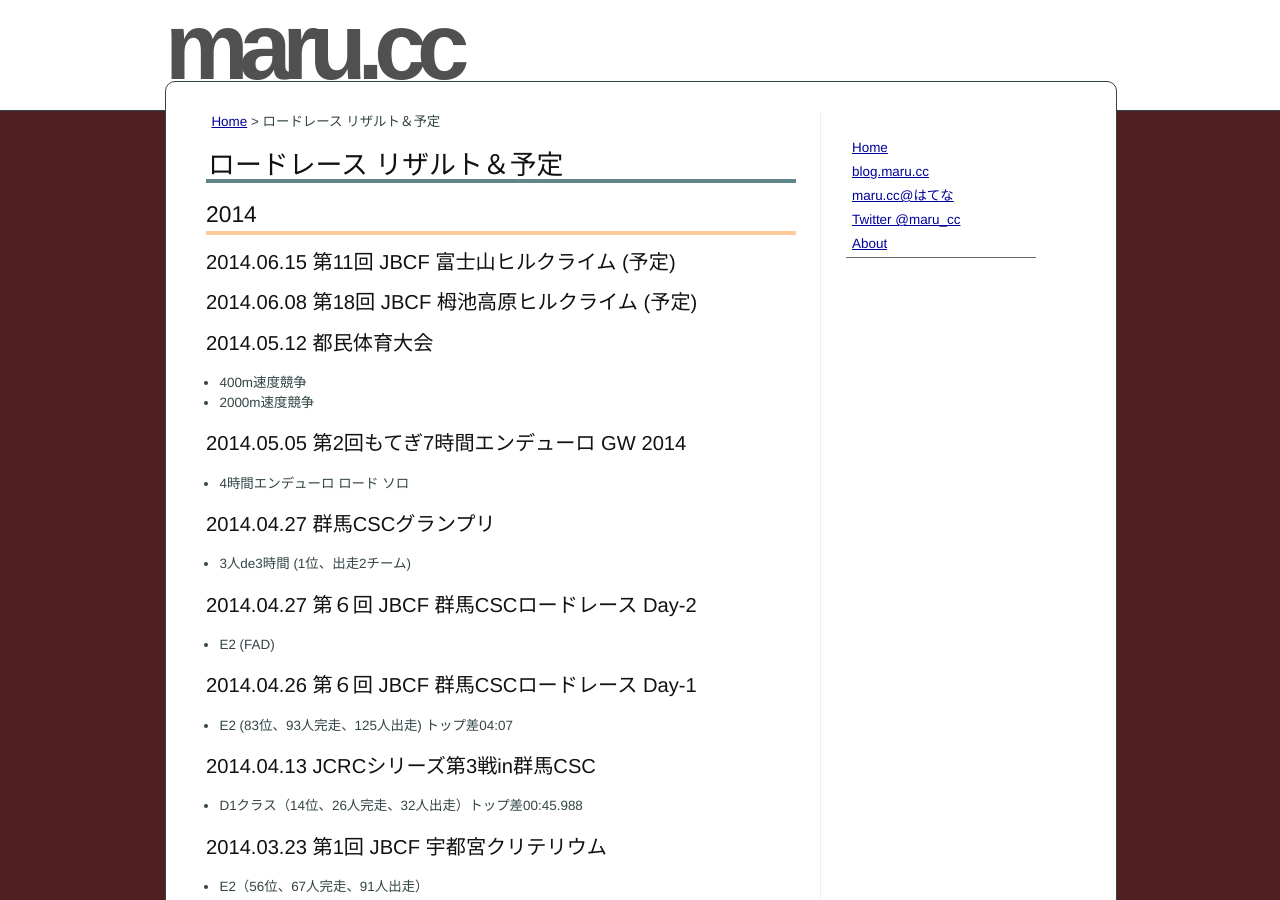
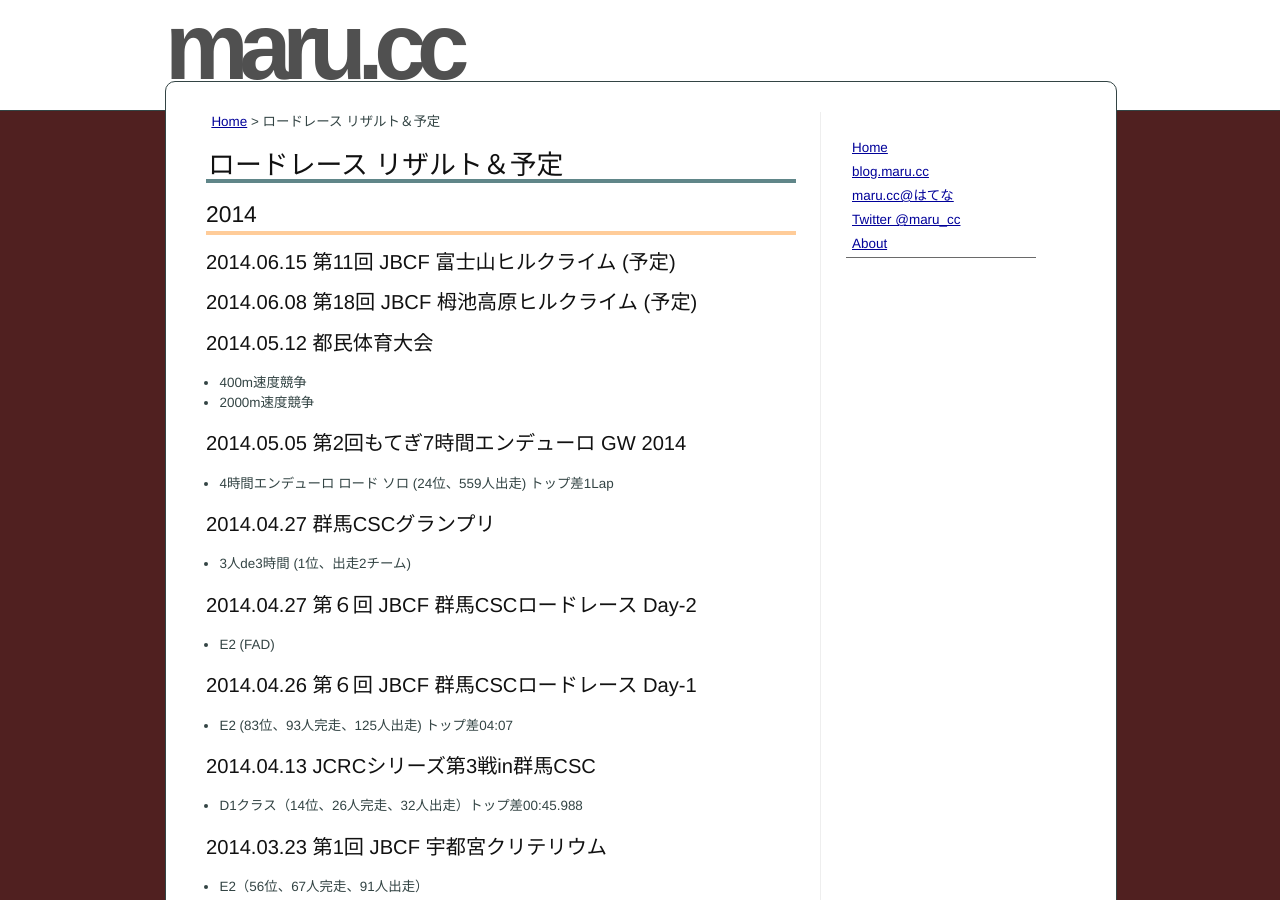
Before and after one commit to marucc/marucc.github.io, a Jekyll site: the page built from sports/results_bike.md, in a window 1280 px wide and 900 px high. Built offline with Jekyll 4.4.1, drawn with Linux system fonts in a browser that asks for light colours.

Commit message:
Published with https://stackedit.io/

```diff
--- a/sports/results_bike.md
+++ b/sports/results_bike.md
@@ -20,7 +20,7 @@ markdown: kramdown
 - 2000m速度競争
 
 ### 2014.05.05 第2回もてぎ7時間エンデューロ GW 2014
-- 4時間エンデューロ ロード ソロ
+- 4時間エンデューロ ロード ソロ (24位、559人出走) トップ差1Lap
 
 ### 2014.04.27 群馬CSCグランプリ
 - 3人de3時間 (1位、出走2チーム)
```
